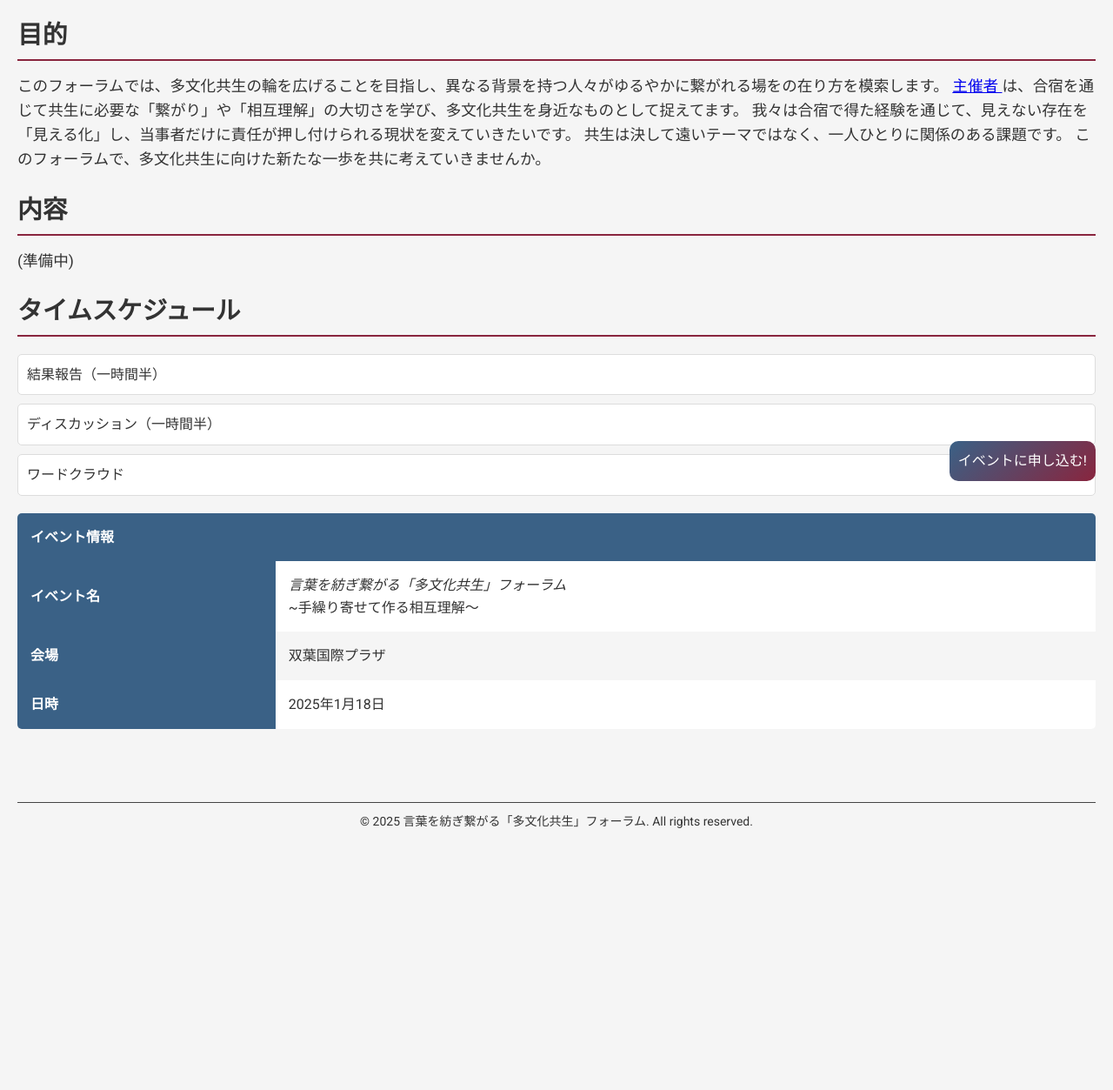
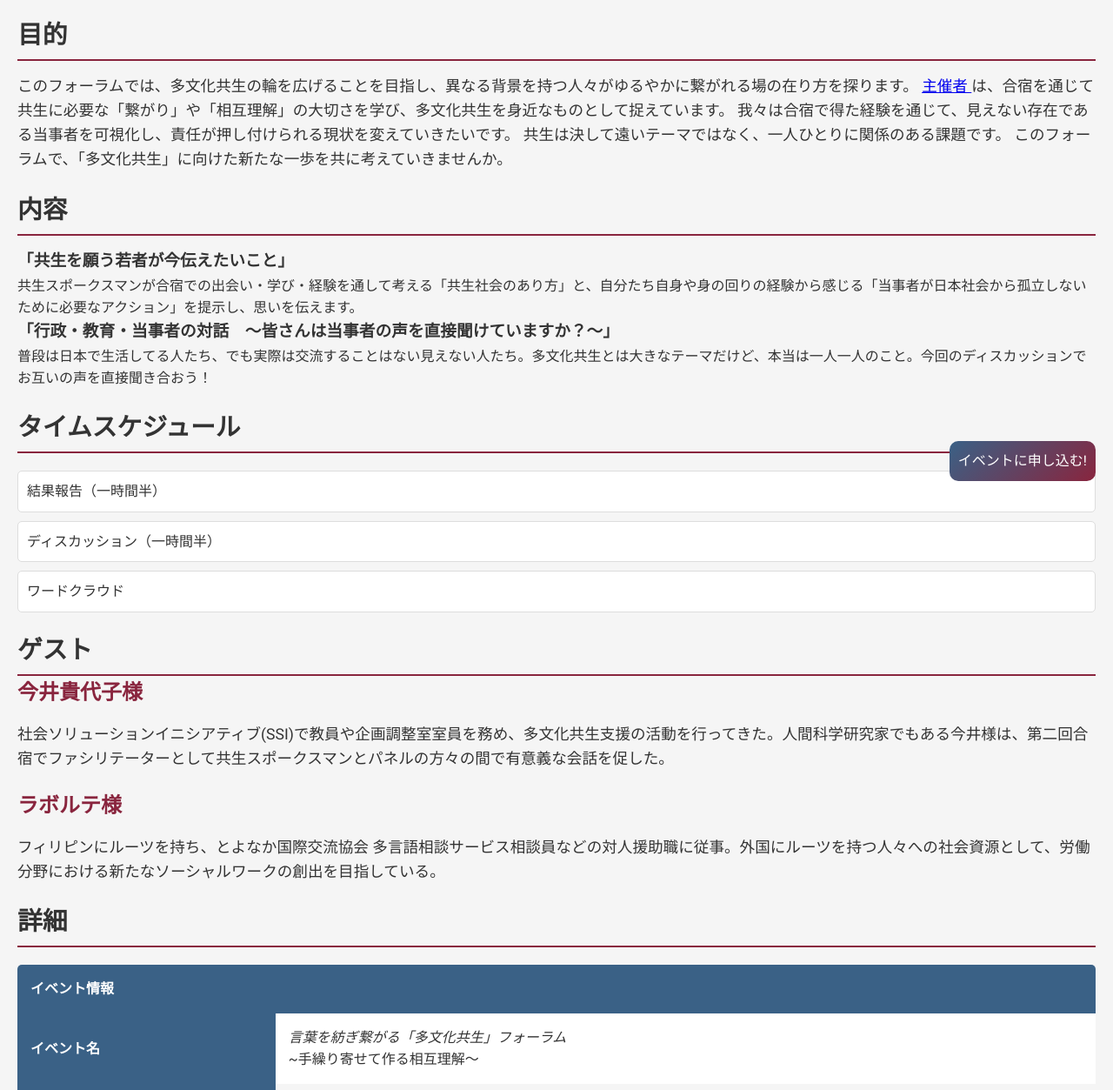
Before and after one commit to takayaisme34/tabunka_forum, a plain HTML site: page index.html in a window 1280 px wide. Shown: the part 227-1480 px from the top of the page at 87% size. Before the commit the page ends 1268 px from the top, so only its background shows below. Drawn offline with Linux system fonts and the light colour scheme.

Commit message:
updated website including other people's contributions and suggestions

```diff
--- a/index.html
+++ b/index.html
@@ -42,20 +42,30 @@
 <section class="content-section">
     <h2>目的</h2>
     <p>
-        このフォーラムでは、多文化共生の輪を広げることを目指し、異なる背景を持つ人々がゆるやかに繋がれる場をの在り方を模索します。
+        このフォーラムでは、多文化共生の輪を広げることを目指し、異なる背景を持つ人々がゆるやかに繋がれる場の在り方を探ります。
         <a href="about.html">
             主催者
         </a>
 
-        は、合宿を通じて共生に必要な「繋がり」や「相互理解」の大切さを学び、多文化共生を身近なものとして捉えてます。
-        我々は合宿で得た経験を通じて、見えない存在を「見える化」し、当事者だけに責任が押し付けられる現状を変えていきたいです。
+        は、合宿を通じて共生に必要な「繋がり」や「相互理解」の大切さを学び、多文化共生を身近なものとして捉えています。
+        我々は合宿で得た経験を通じて、見えない存在である当事者を可視化し、責任が押し付けられる現状を変えていきたいです。
         共生は決して遠いテーマではなく、一人ひとりに関係のある課題です。
-        このフォーラムで、多文化共生に向けた新たな一歩を共に考えていきませんか。
+        このフォーラムで、「多文化共生」に向けた新たな一歩を共に考えていきませんか。
 
     </p>
     <h2>内容</h2>
     <p>
-        (準備中)
+
+        <h3>
+            「共生を願う若者が今伝えたいこと」
+        </h3>
+
+        共生スポークスマンが合宿での出会い・学び・経験を通して考える「共生社会のあり方」と、自分たち自身や身の回りの経験から感じる「当事者が日本社会から孤立しないために必要なアクション」を提示し、思いを伝えます。
+
+
+        <h3>「行政・教育・当事者の対話　〜皆さんは当事者の声を直接聞けていますか？〜」</h3>
+        普段は日本で生活してる人たち、でも実際は交流することはない見えない人たち。多文化共生とは大きなテーマだけど、本当は一人一人のこと。今回のディスカッションでお互いの声を直接聞き合おう！
+
         <!--
         合宿で感じたこと、学んだことをしっかり伝え、教育関係者・行政関係者と話す機会にする。
         -->
@@ -68,7 +78,23 @@
         <li>ワードクラウド</li>
     </ul>
 
+    <h2>ゲスト</h2>
+    <div class="content-section">
+        <div style="margin-bottom: 20px;">
+            <h3 style="color: #89253e; font-size: 1.5em;">今井貴代子様</h3>
+            <p>
+                社会ソリューションイニシアティブ(SSI)で教員や企画調整室室員を務め、多文化共生支援の活動を行ってきた。人間科学研究家でもある今井様は、第二回合宿でファシリテーターとして共生スポークスマンとパネルの方々の間で有意義な会話を促した。
+            </p>
+        </div>
+        <div style="margin-bottom: 20px;">
+            <h3 style="color: #89253e; font-size: 1.5em;">ラボルテ様</h3>
+            <p>
+                フィリピンにルーツを持ち、とよなか国際交流協会 多言語相談サービス相談員などの対人援助職に従事。外国にルーツを持つ人々への社会資源として、労働分野における新たなソーシャルワークの創出を目指している。
+            </p>
+        </div>
+    </div>
 
+    <h2>詳細</h2>
     <table class="event-details-table">
         <thead>
             <tr><th colspan="2">イベント情報</th></tr>
--- a/static/styles/home.css
+++ b/static/styles/home.css
@@ -69,3 +69,16 @@
 .signupButton{
     background: linear-gradient(135deg, #3a6186, #89253e);
 }
+
+.guest-container {
+    margin-bottom: 20px;
+}
+
+.guest-name {
+    color: #89253e;
+    font-size: 1.5em;
+}
+
+.guest-description {
+    font-size: 1.1em;
+}
```
Also changed, not shown: about.html (+6 -1 lines).
